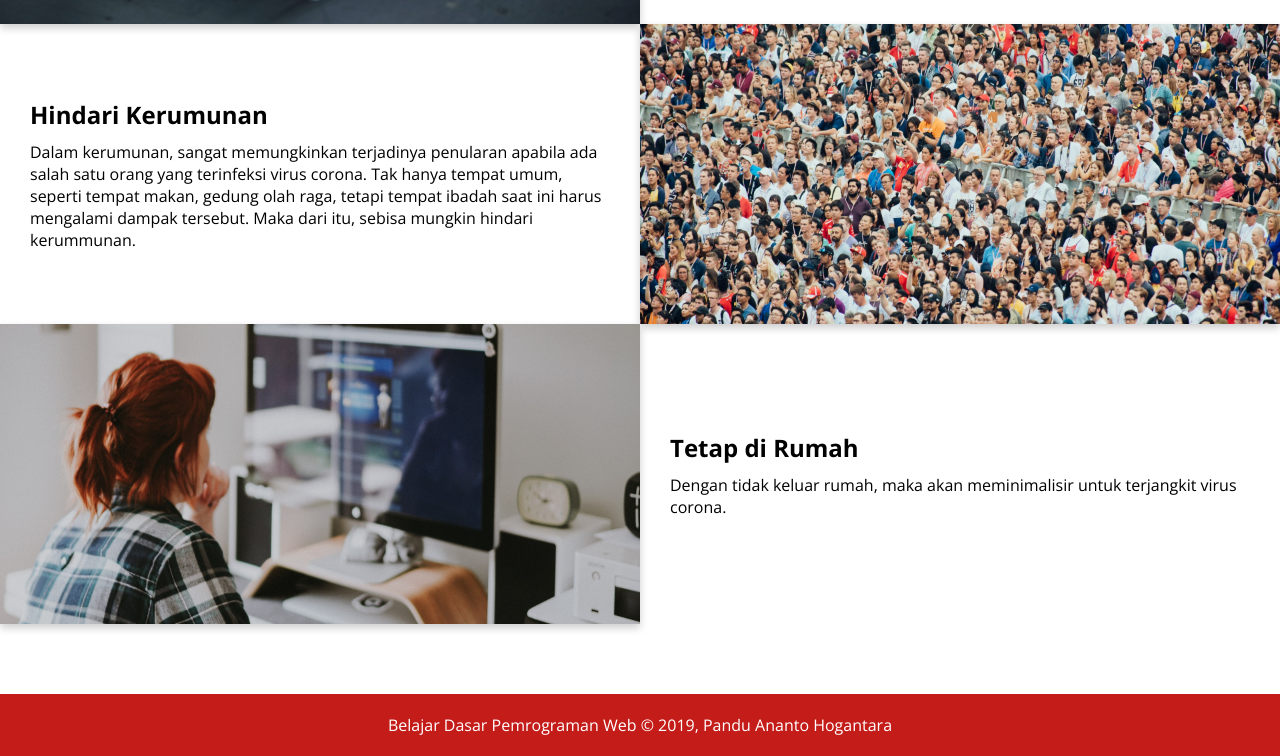
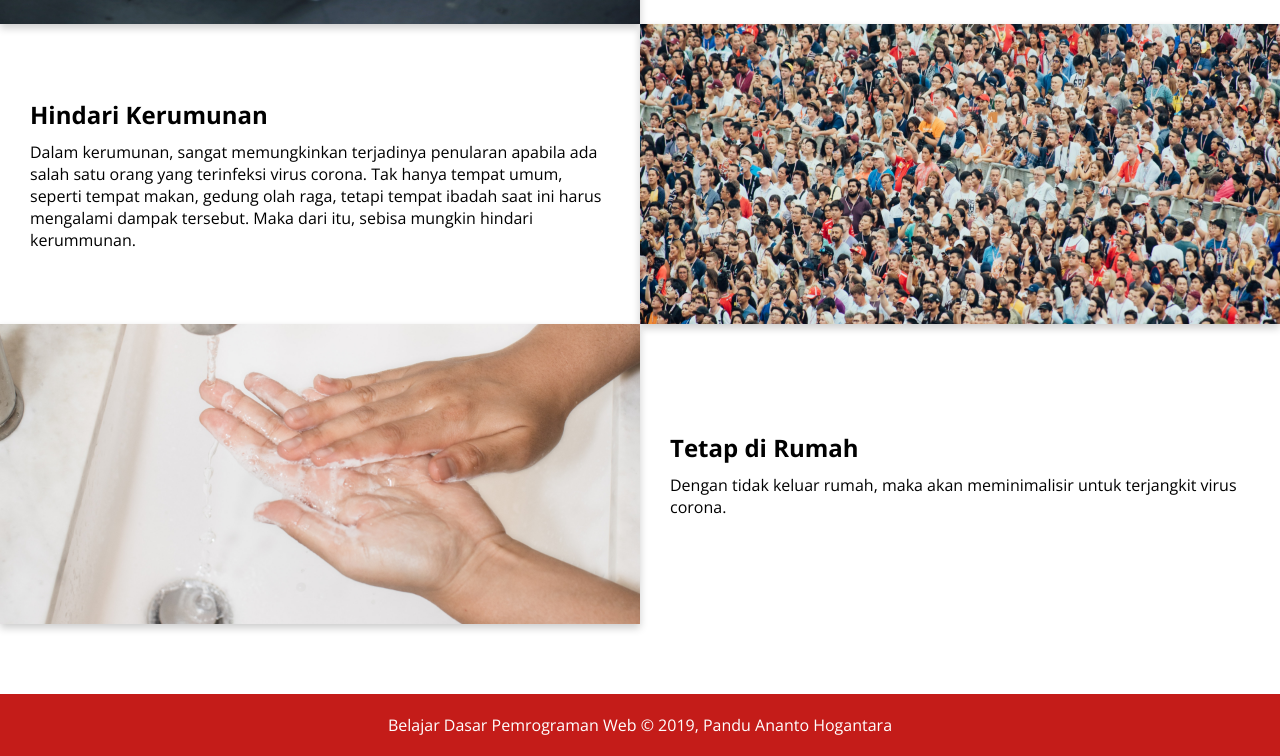
Before and after one commit to panduananto/submission-dicoding-class-123, a plain HTML site: page index.html in a window 1280 px wide. Shown: the part 1768-2524 px from the top of the page. Drawn offline with nearby package versions, Linux system fonts and the light colour scheme.

Commit message:
data from other file

```diff
--- a/assets/scripts/main.js
+++ b/assets/scripts/main.js
@@ -4,3 +4,30 @@ const navBarToggle = document.getElementById("navbar-toggler");
 navBarToggle.addEventListener("click", function () {
   mainNav.classList.toggle("active");
 });
+
+const pencegahanListElement = document.querySelector("#pencegahanList-column");
+
+pencegahanListElement.innerHTML = "";
+
+for (let pencegahanItem of pencegahan) {
+  let title = pencegahanItem.title;
+  let description = pencegahanItem.description;
+  let image = pencegahanItem.image;
+  let alt = pencegahanItem.alt;
+
+  let pencegahanElement = document.createElement("div");
+  pencegahanElement.setAttribute("class", "pencegahan-row");
+
+  let pencegahanTextElement = document.createElement("div");
+  pencegahanTextElement.setAttribute("class", "pencegahan-text");
+
+  pencegahanTextElement.innerHTML = "<h2>" + title + "</h2>";
+  pencegahanTextElement.innerHTML += "<p>" + description + "</p>";
+
+  pencegahanElement.appendChild(pencegahanTextElement);
+
+  pencegahanElement.innerHTML +=
+    '<img src="' + image + '" alt="' + alt + '"class="pencegahan-image">';
+
+  pencegahanListElement.appendChild(pencegahanElement);
+}
--- a/index.html
+++ b/index.html
@@ -120,7 +120,7 @@
             <h1>Pencegahan COVID-19</h1>
             <hr />
             <div class="pencegahan-column" id="pencegahanList-column">
-              <div class="pencegahan-row" id="pencegahanList-row">
+              <!-- <div class="pencegahan-row">
                 <div class="pencegahan-text">
                   <h2>Sering Cuci Tangan Pakai Sabun</h2>
                   <p>
@@ -180,7 +180,7 @@
                   alt="work-from-home"
                   class="pencegahan-image"
                 />
-              </div>
+              </div> -->
             </div>
           </div>
         </article>
@@ -190,5 +190,8 @@
     <footer>
       <p>Belajar Dasar Pemrograman Web &#169; 2019, Pandu Ananto Hogantara</p>
     </footer>
+
+    <script src="assets/scripts/pencegahan-data.js"></script>
+    <script src="assets/scripts/main.js"></script>
   </body>
 </html>
```
